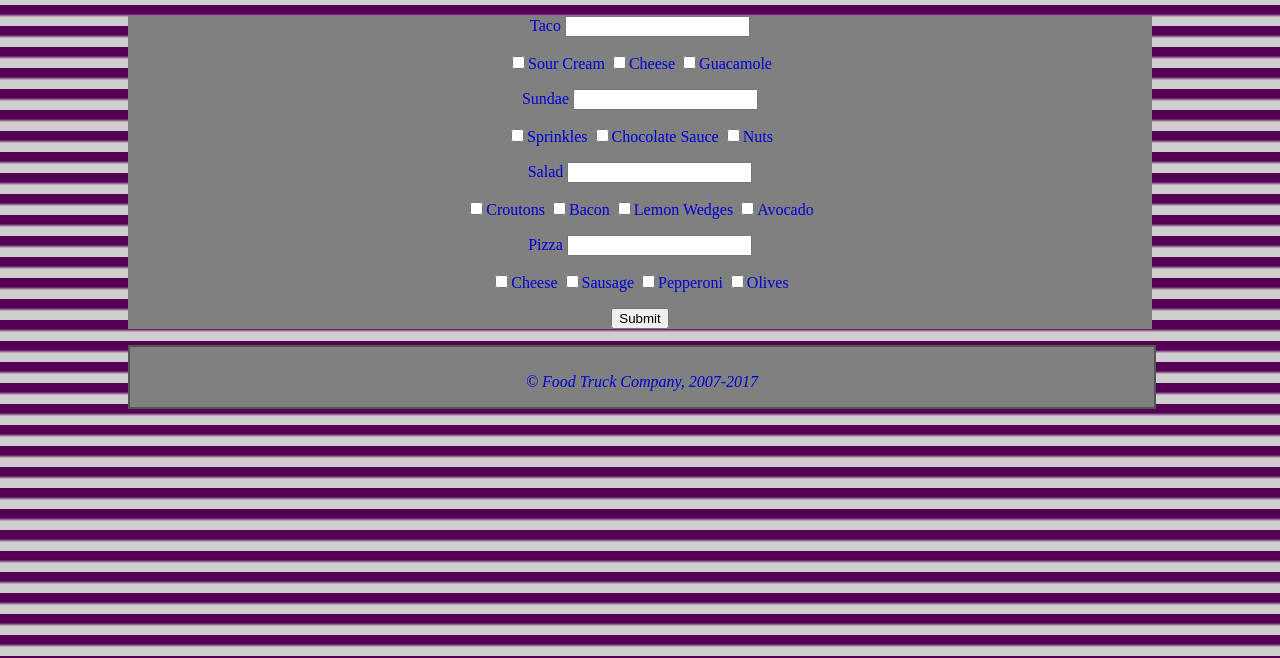
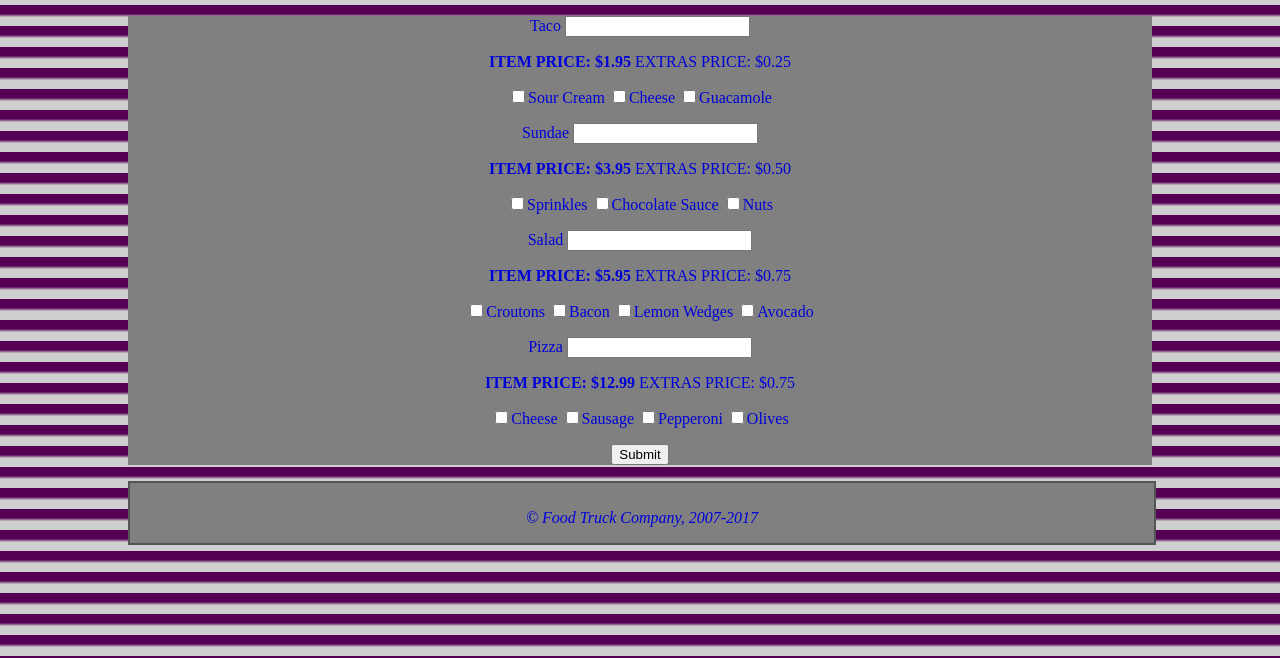
Before and after one commit to bankie606/Food-Truck, a PHP site: page /item-forms.php in a window 1280 px wide. Shown: the part 142-800 px from the top of the page. Run offline with PHP 8.4, Linux system fonts and the light colour scheme.

Commit message:
Fixed a couple errors with the math
Number formatting is great for displaying numbers but not great for
using maths.

```diff
--- a/footer_inc.php
+++ b/footer_inc.php
@@ -6,7 +6,7 @@
 <tr>
 		<td colspan="1">
 
-<p align="center"><em>&copy; Food Truck Company, 2007-<?php echo date("Y"); ?> </em></p>
+<p align="center"><em>&copy; Food Truck Company, 2007-<?php echo date("Y") ?> </em></p>
 		</td>
   </tr>
 </div>
--- a/header_inc.php
+++ b/header_inc.php
@@ -1,7 +1,6 @@
 <?php
     //dynamic copyright
     date_default_timezone_set('America/Los_Angeles');
-    global $yearofoperation;
     $yearofoperation = date('Y');
     ?>
 <!DOCTYPE html>
--- a/item-forms.php
+++ b/item-forms.php
@@ -25,7 +25,8 @@ function showForm()
     foreach ($items as $item) {
         //create a text input in the form for each item.
         //name attribute is "item_[item->ID]"
-        echo '<p>' .$item->Name . ' <input type="number" min="0" name="item_'  . $item->ID . '" /></p><p>';
+        echo '<p>' .$item->Name . ' <input type="number" min="0" name="item_'  . $item->ID . '" /></p><b>ITEM PRICE: $'.$item->Price .' </b> EXTRAS PRICE: $'.$item->ExtraPrice .'<p>';
+
         $extraCounter = 0;
         foreach ($item->Extras as $extra) {
             //create a checkbox for each extra under the current item.
@@ -80,8 +81,7 @@ function showData()
 			*/
 
             $quant = (int)$value;
-            $total += number_format($quant * $item->Price, 2);
-
+            $total += $quant * $item->Price;
             echo "<p>You ordered $quant {$item->Name}.</p>";
 
         }
@@ -121,17 +121,16 @@ function showData()
 
     }
     //adding tax and formatting number to decimal spots
-    $tax = number_format($total * 0.10, 2);
-
-    $total = number_format($total, 2);
-    echo "Sub total is $$total <br>";
+    $tax = $total * 0.10;
+    setlocale(LC_MONETARY, 'en_US');
+    $total = $total;
+    echo "Sub total is $". number_format($total, 2)." <br>";
 
 
     $total += $tax;
-
-    $total = number_format($total, 2);
-    echo "Total tax is $$tax";
-    echo "<p>Total is $$total.</p>";
+    $total = $total;
+    echo "Total tax is $". number_format($tax, 2).".<br>";
+    echo "<p>Total is $". number_format($total, 2).".</p>";
 
     echo "";
     //var_dump($_REQUEST);
@@ -141,7 +140,6 @@ function showData()
 
     //echo '<p>show data here</p>';
 }
-
 function showHeader()
 {
     include 'header_inc.php';#defaults to header_inc.php
--- a/items.php
+++ b/items.php
@@ -2,13 +2,13 @@
 //items.php
 $taxRate = 0.10;
 
-$myItem = new Item(1,"Taco","Our Tacos are awesome!",4.95, 0.75);
+$myItem = new Item(1,"Taco","Our Tacos are awesome!",1.95, 0.25);
 $myItem->addExtra("Sour Cream");
 $myItem->addExtra("Cheese");
 $myItem->addExtra("Guacamole");
 $items[] = $myItem;
 
-$myItem = new Item(2,"Sundae","Our Sundaes are awesome!",3.95, 0.75);
+$myItem = new Item(2,"Sundae","Our Sundaes are awesome!",3.95, 0.50);
 $myItem->addExtra("Sprinkles");
 $myItem->addExtra("Chocolate Sauce");
 $myItem->addExtra("Nuts");
@@ -46,8 +46,8 @@ class Item
         $this->ID = (int)$id;
         $this->Name = $name;
         $this->Description = $description;
-        $this->Price = (float)$price;
-        $this->ExtraPrice =(float)$ExtraPrice;
+        $this->Price = number_format($price, 2);
+        $this->ExtraPrice =number_format($ExtraPrice, 2);
 
     }#end Item constructor
 
```
